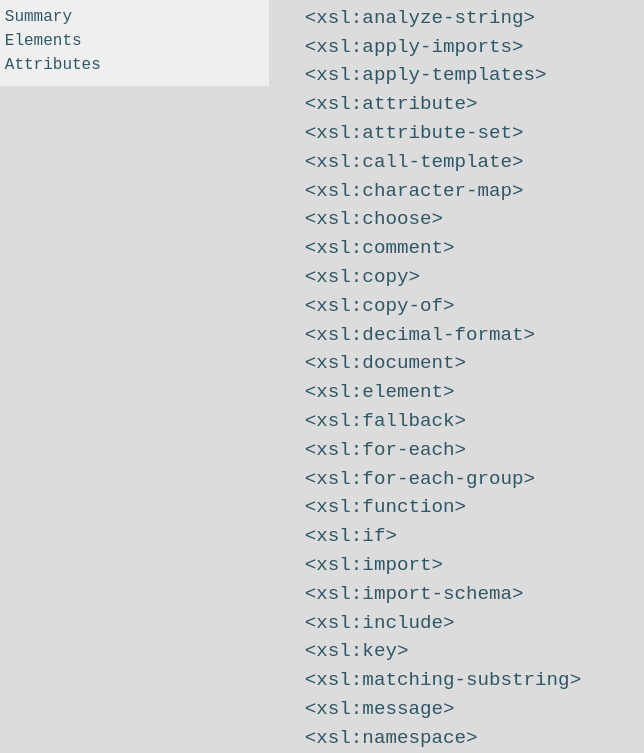
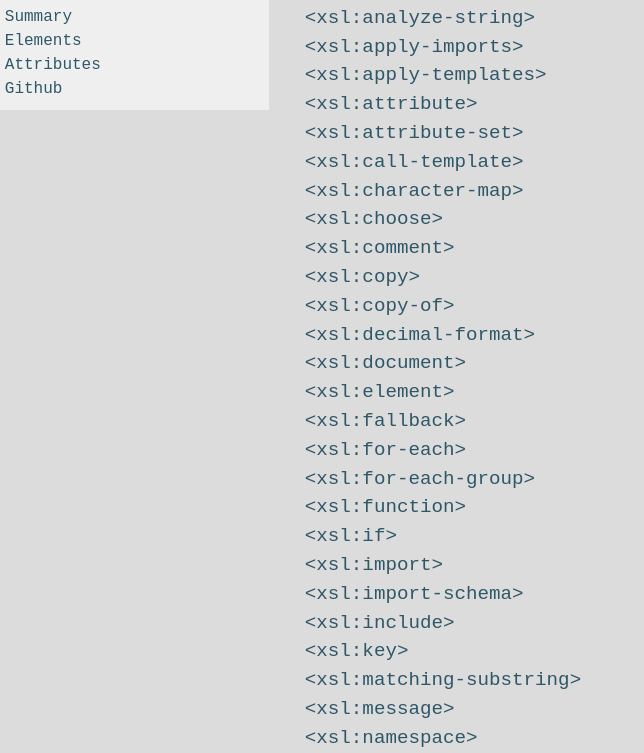
Before and after one commit to pjfichet/XSLT-2.0-Reference, a plain HTML site: page docs/index.html in a window 1280 px wide. Shown: the part 44-797 px from the top of the page, without its empty margins (0-644 px from the left). Drawn offline with Linux system fonts and the light colour scheme.

Commit message:
Add link to the source repository.

```diff
--- a/docs/index.html
+++ b/docs/index.html
@@ -8,7 +8,7 @@
 </head>
 <body id="toc" class="language-markup">
 <nav class="toc-link"><h1>XSLT-2.0  Reference</h1>
-<a href="#toc" title="Show a simplified table of contents">Summary</a><a href="#xslt-elements">Elements</a><a href="#xslt-attributes">Attributes</a></nav><section id="xslt-elements"><h2>XSLT elements</h2>
+<a href="#toc" title="Show a simplified table of contents">Summary</a><a href="#xslt-elements">Elements</a><a href="#xslt-attributes">Attributes</a><a href="https://github.com/pjfichet/XSLT-2.0-Reference">Github</a></nav><section id="xslt-elements"><h2>XSLT elements</h2>
 <section class="element" id="analyze-string"><h3><a href="#analyze-string">&lt;xsl:analyze-string&gt;</a></h3>
 <ul class="content"><li><a href="https://www.w3.org/TR/xslt20#analyze-string">ref</a></li></ul>
 <ul class="content">
```
Also changed, not shown: 1 other file.
